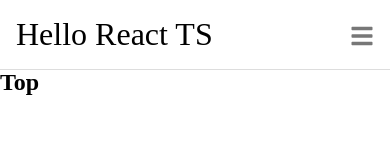
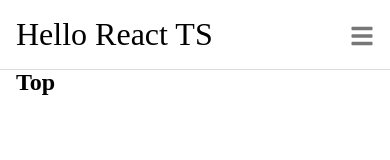
Before and after one commit to FNYukii/HelloTypeScript, a React (Create React App) app: page / in a window 390 px wide. Shown: the top 160 px of the page. Built offline with nearby package versions, Linux system fonts and the light colour scheme.

Commit message:
feat: 各ページにlarge-containerを設定

```diff
--- a/src/index.tsx
+++ b/src/index.tsx
@@ -5,10 +5,10 @@ import {BrowserRouter, Route, Routes} from 'react-router-dom'
 import './styles/index.css'
 
 import Header from './components/Header'
-import Top from './screens/Top'
-import About from './screens/About'
-import Contact from './screens/Contact'
-import NotFound from './screens/NotFound'
+import TopPage from './screens/TopPage'
+import AboutPage from './screens/AboutPage'
+import ContactPage from './screens/ContactPage'
+import NotFoundPage from './screens/NotFoundPage'
 
 const root = ReactDOM.createRoot(
   document.getElementById('root') as HTMLElement
@@ -18,10 +18,10 @@ root.render(
     <BrowserRouter>
       <Header/>
       <Routes>
-        <Route path='/' element={<Top/>}/>
-        <Route path='/about' element={<About/>}/>
-        <Route path='/contact' element={<Contact/>}/>
-        <Route path='*' element={<NotFound/>}/>
+        <Route path='/' element={<TopPage/>}/>
+        <Route path='/about' element={<AboutPage/>}/>
+        <Route path='/contact' element={<ContactPage/>}/>
+        <Route path='*' element={<NotFoundPage/>}/>
       </Routes>
     </BrowserRouter>
   </React.StrictMode>
--- a/src/screens/About.tsx
+++ /dev/null
@@ -1,9 +0,0 @@
-function About() {
-  return (
-    <div>
-      <h2>About</h2>
-    </div>
-  )
-}
-
-export default About
--- /dev/null
+++ b/src/screens/AboutPage.tsx
@@ -0,0 +1,11 @@
+function AboutPage() {
+  return (
+    <main>
+      <div className="large-container">
+        <h2>About</h2>
+      </div>
+    </main>
+  )
+}
+
+export default AboutPage
--- a/src/screens/Contact.tsx
+++ /dev/null
@@ -1,9 +0,0 @@
-function Contact() {
-  return (
-    <div>
-      <h2>Contact</h2>
-    </div>
-  )
-}
-
-export default Contact
--- /dev/null
+++ b/src/screens/ContactPage.tsx
@@ -0,0 +1,11 @@
+function ContactPage() {
+  return (
+    <main>
+      <div className="large-container">
+        <h2>Contact</h2>
+      </div>
+    </main>
+  )
+}
+
+export default ContactPage
--- a/src/screens/NotFound.tsx
+++ /dev/null
@@ -1,9 +0,0 @@
-function NotFound() {
-  return (
-    <div>
-      <h2>NotFound</h2>
-    </div>
-  )
-}
-
-export default NotFound
--- /dev/null
+++ b/src/screens/NotFoundPage.tsx
@@ -0,0 +1,11 @@
+function NotFoundPage() {
+  return (
+    <main>
+      <div className="large-container">
+        <h2>Not Found</h2>
+      </div>
+    </main>
+  )
+}
+
+export default NotFoundPage
--- a/src/screens/Top.tsx
+++ /dev/null
@@ -1,9 +0,0 @@
-function Top() {
-  return (
-    <div>
-      <h2>Top</h2>
-    </div>
-  )
-}
-
-export default Top
--- /dev/null
+++ b/src/screens/TopPage.tsx
@@ -0,0 +1,11 @@
+function TopPage() {
+  return (
+    <main>
+      <div className="large-container">
+        <h2>Top</h2>
+      </div>
+    </main>
+  )
+}
+
+export default TopPage
--- a/src/styles/index.css
+++ b/src/styles/index.css
@@ -3,3 +3,18 @@
   padding: 0;
   box-sizing: border-box;
 }
+
+main .large-container {
+  width: 1100px;
+  margin: 0 auto;
+  display: flex;
+  justify-content: space-between;
+}
+
+@media (max-width: 1100px) {
+  main .large-container {
+    width: 100%;
+    padding-left: 16px;
+    padding-right: 16px;
+  }
+}
```
